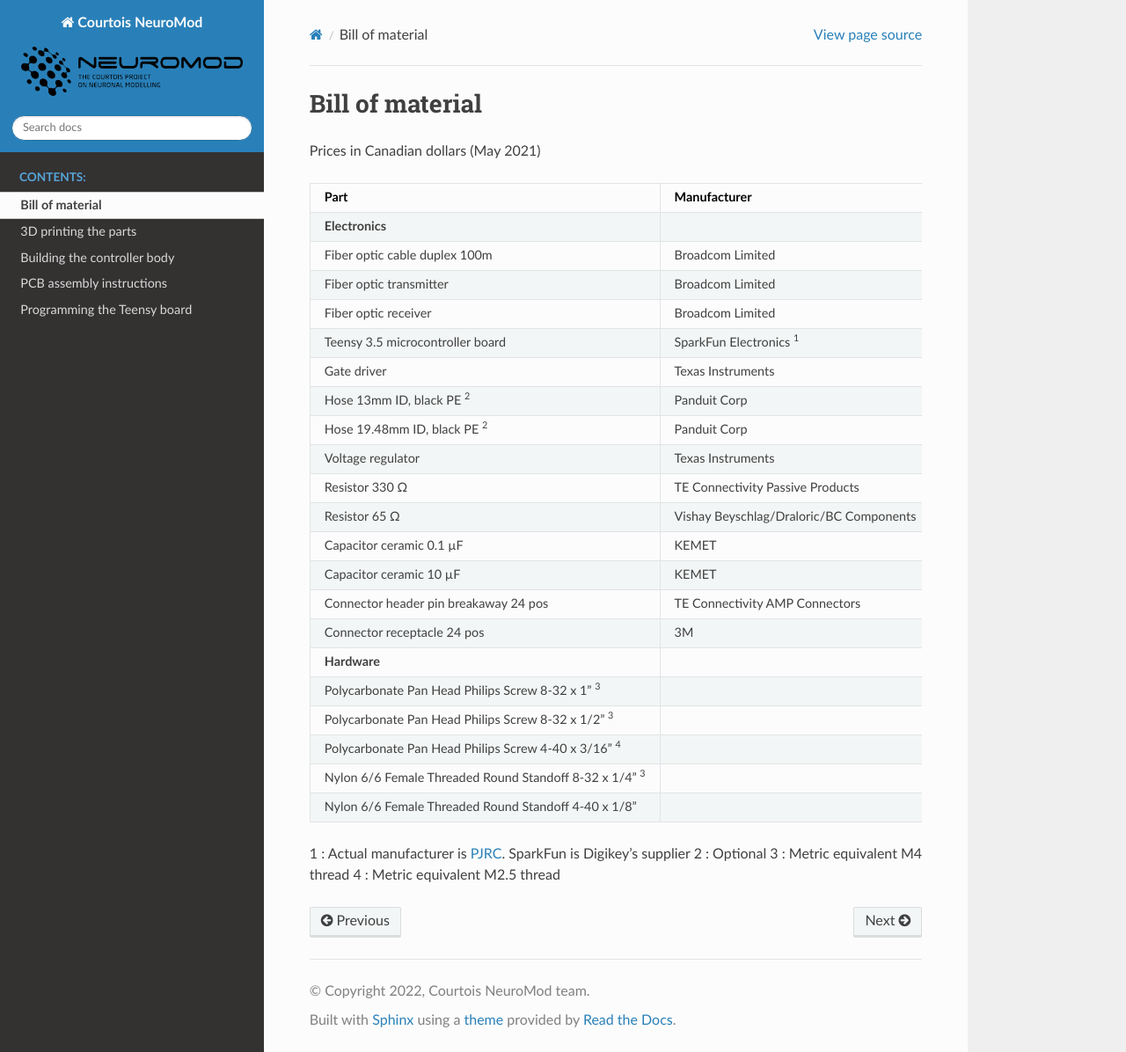
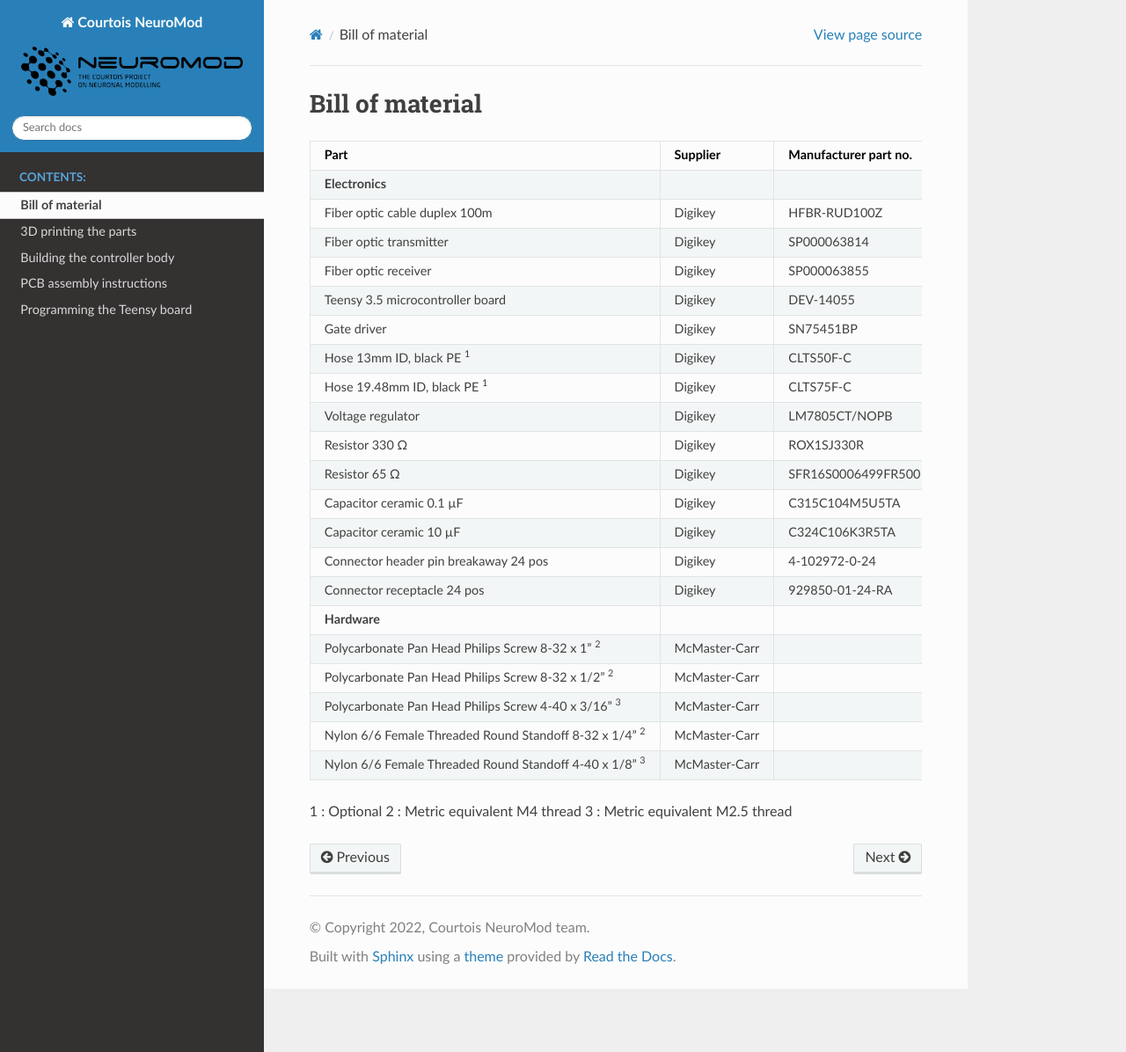
Before and after one commit to courtois-neuromod/controller, a Sphinx documentation site: the page built from source/BOM.md, in a window 1280 px wide and 1196 px high. Shown: the whole window at 88% size. Built offline with Sphinx 7.4.7 and the Read the Docs theme 2.0.0, drawn with Linux system fonts in a browser that asks for light colours.

Commit message:
edit BOM: remove mfg and price

```diff
--- a/source/BOM.md
+++ b/source/BOM.md
@@ -1,31 +1,29 @@
 # Bill of material
-Prices in Canadian dollars (May 2021)
 
-Part | Manufacturer | Supplier | Manufacturer part no. | Supplier part no. | Price | Qty
------|--------------|----------|-----------------------|-------------------|-------|-
+Part | Supplier | Manufacturer part no. | Supplier part no. | Qty
+-----|----------|-----------------------|-------------------|-
 **Electronics**
-Fiber optic cable duplex 100m | Broadcom Limited | Digikey | HFBR-RUD100Z | [516-2093-ND](https://www.digikey.ca/en/products/detail/broadcom-limited/HFBR-RUD100Z/1990491) | $227.79 | 1
-Fiber optic transmitter | Broadcom Limited | Digikey | SP000063814 | [516-2213-ND](https://www.digikey.ca/en/products/base-product/broadcom-limited/516/SP000063814/298985) | $18.60 | 8
-Fiber optic receiver | Broadcom Limited | Digikey | SP000063855 | [516-2455-ND](https://www.digikey.ca/en/products/base-product/broadcom-limited/516/SP000063855/298987) | $22.62 | 8
-Teensy 3.5 microcontroller board | SparkFun Electronics <sup>1</sup>  | Digikey |DEV-14055 | [1568-1443-ND](https://www.digikey.ca/en/products/detail/sparkfun-electronics/DEV-14055/6235191) | $33.67 | 1
-Gate driver | Texas Instruments | Digikey | SN75451BP | [296-1746-5-ND](https://www.digikey.ca/en/products/detail/texas-instruments/SN75451BP/277392) | $1.34 | 5
-Hose 13mm ID, black PE <sup>2</sup>|Panduit Corp|Digikey|CLTS50F-C|[298-13576-ND](https://www.digikey.ca/en/products/detail/panduit-corp/CLTS50F-C/4567741) | $86.41 | 1
-Hose 19.48mm ID, black PE <sup>2</sup>|Panduit Corp|Digikey|CLTS75F-C|	[298-13577-ND](https://www.digikey.ca/en/products/detail/panduit-corp/CLTS75F-C/4567748) | $124.21 | 1
-Voltage regulator | Texas Instruments  | Digikey |LM7805CT/NOPB | [296-47192-ND](https://www.digikey.ca/en/products/detail/texas-instruments/LM7805CT-NOPB/3901929) | $2.33 | 1
-Resistor 330 Ω | TE Connectivity Passive Products | Digikey | ROX1SJ330R | 	[A131459CT-ND](https://www.digikey.ca/en/products/detail/te-connectivity-passive-product/ROX1SJ330R/8603589) | $0.42 | 8 |
-Resistor 65 Ω | Vishay Beyschlag/Draloric/BC Components | Digikey | SFR16S0006499FR500 | 	[PPC64.9XCT-ND](https://www.digikey.ca/en/products/detail/vishay-beyschlag-draloric-bc-components/SFR16S0006499FR500/594439) | $0.25 | 8 |
-Capacitor ceramic 0.1 µF | KEMET | Digikey | C315C104M5U5TA | 	[399-4151-ND](https://www.digikey.ca/en/products/detail/kemet/C315C104M5U5TA/817927) | $0.31 | 8 |
-Capacitor ceramic 10 µF | KEMET | Digikey | C324C106K3R5TA | 	[399-13950-ND](https://www.digikey.ca/en/products/detail/kemet/C324C106K3R5TA/6562361) | $1.17 | 2 |
-Connector header pin breakaway 24 pos |TE Connectivity AMP Connectors | Digikey | 4-102972-0-24 | 	[A26519-24-ND](https://www.digikey.ca/en/products/detail/te-connectivity-amp-connectors/4-102972-0-24/683577) | $3.32 | 4 |
-Connector receptacle 24 pos |3M | Digikey | 929850-01-24-RA | 	[929850E-01-24-ND](https://www.digikey.ca/en/products/detail/3m/929850-01-24-RA/1094205) | $4.07 | 2 |
+Fiber optic cable duplex 100m  | Digikey | HFBR-RUD100Z | [516-2093-ND](https://www.digikey.ca/en/products/detail/broadcom-limited/HFBR-RUD100Z/1990491) | 1
+Fiber optic transmitter | Digikey | SP000063814 | [516-2213-ND](https://www.digikey.ca/en/products/base-product/broadcom-limited/516/SP000063814/298985)| 8
+Fiber optic receiver | Digikey | SP000063855 | [516-2455-ND](https://www.digikey.ca/en/products/base-product/broadcom-limited/516/SP000063855/298987) | 8
+Teensy 3.5 microcontroller board | Digikey |DEV-14055 | [1568-1443-ND](https://www.digikey.ca/en/products/detail/sparkfun-electronics/DEV-14055/6235191)  | 1
+Gate driver | Digikey | SN75451BP | [296-1746-5-ND](https://www.digikey.ca/en/products/detail/texas-instruments/SN75451BP/277392) | 5
+Hose 13mm ID, black PE <sup>1</sup>|Digikey|CLTS50F-C|[298-13576-ND](https://www.digikey.ca/en/products/detail/panduit-corp/CLTS50F-C/4567741) | 1
+Hose 19.48mm ID, black PE <sup>1</sup>|Digikey|CLTS75F-C|	[298-13577-ND](https://www.digikey.ca/en/products/detail/panduit-corp/CLTS75F-C/4567748) | 1
+Voltage regulator | Digikey |LM7805CT/NOPB | [296-47192-ND](https://www.digikey.ca/en/products/detail/texas-instruments/LM7805CT-NOPB/3901929) | 1
+Resistor 330 Ω | Digikey | ROX1SJ330R | 	[A131459CT-ND](https://www.digikey.ca/en/products/detail/te-connectivity-passive-product/ROX1SJ330R/8603589) | 8 |
+Resistor 65 Ω | Digikey | SFR16S0006499FR500 | 	[PPC64.9XCT-ND](https://www.digikey.ca/en/products/detail/vishay-beyschlag-draloric-bc-components/SFR16S0006499FR500/594439) | 8 |
+Capacitor ceramic 0.1 µF | Digikey | C315C104M5U5TA | 	[399-4151-ND](https://www.digikey.ca/en/products/detail/kemet/C315C104M5U5TA/817927) | 8 |
+Capacitor ceramic 10 µF | Digikey | C324C106K3R5TA | 	[399-13950-ND](https://www.digikey.ca/en/products/detail/kemet/C324C106K3R5TA/6562361) | 2 |
+Connector header pin breakaway 24 pos | Digikey | 4-102972-0-24 | 	[A26519-24-ND](https://www.digikey.ca/en/products/detail/te-connectivity-amp-connectors/4-102972-0-24/683577) | 4 |
+Connector receptacle 24 pos | Digikey | 929850-01-24-RA | 	[929850E-01-24-ND](https://www.digikey.ca/en/products/detail/3m/929850-01-24-RA/1094205) | 2 |
 **Hardware**
-Polycarbonate Pan Head Philips Screw 8-32 x 1" <sup>3</sup>| | McMaster-Carr| |[93140A782](https://www.mcmaster.com/93140A782) | $16.49 / pack of 25| 2
-Polycarbonate Pan Head Philips Screw 8-32 x 1/2" <sup>3</sup>| | McMaster-Carr | |[93140A588](https://www.mcmaster.com/93140A588) | $16.49 / pack of 25| 3
-Polycarbonate Pan Head Philips Screw 4-40 x 3/16" <sup>4</sup>| | McMaster-Carr | | [93140A403](https://www.mcmaster.com/93140A403)| $19.09 / pack of 50| 8
-Nylon 6/6 Female Threaded Round Standoff 8-32 x 1/4" <sup>3</sup>| | McMaster-Carr| |[96110A026](https://www.mcmaster.com/96110A026) | $1.48| 5
-Nylon 6/6 Female Threaded Round Standoff 4-40 x 1/8"| | McMaster-Carr| |[96110A001](https://www.mcmaster.com/96110A001) | $1.71| 8
+Polycarbonate Pan Head Philips Screw 8-32 x 1" <sup>2</sup> | McMaster-Carr| |[93140A782](https://www.mcmaster.com/93140A782) | 2
+Polycarbonate Pan Head Philips Screw 8-32 x 1/2" <sup>2</sup> | McMaster-Carr | |[93140A588](https://www.mcmaster.com/93140A588)| 3
+Polycarbonate Pan Head Philips Screw 4-40 x 3/16" <sup>3</sup> | McMaster-Carr | | [93140A403](https://www.mcmaster.com/93140A403)| 8
+Nylon 6/6 Female Threaded Round Standoff 8-32 x 1/4" <sup>2</sup> | McMaster-Carr| |[96110A026](https://www.mcmaster.com/96110A026)| 5
+Nylon 6/6 Female Threaded Round Standoff 4-40 x 1/8" <sup>3</sup>| McMaster-Carr| |[96110A001](https://www.mcmaster.com/96110A001)| 8
 
-1 : Actual manufacturer is [PJRC](https://www.pjrc.com/). SparkFun is Digikey's supplier
-2 : Optional
-3 : Metric equivalent M4 thread
-4 : Metric equivalent M2.5 thread
+1 : Optional
+2 : Metric equivalent M4 thread
+3 : Metric equivalent M2.5 thread
```
